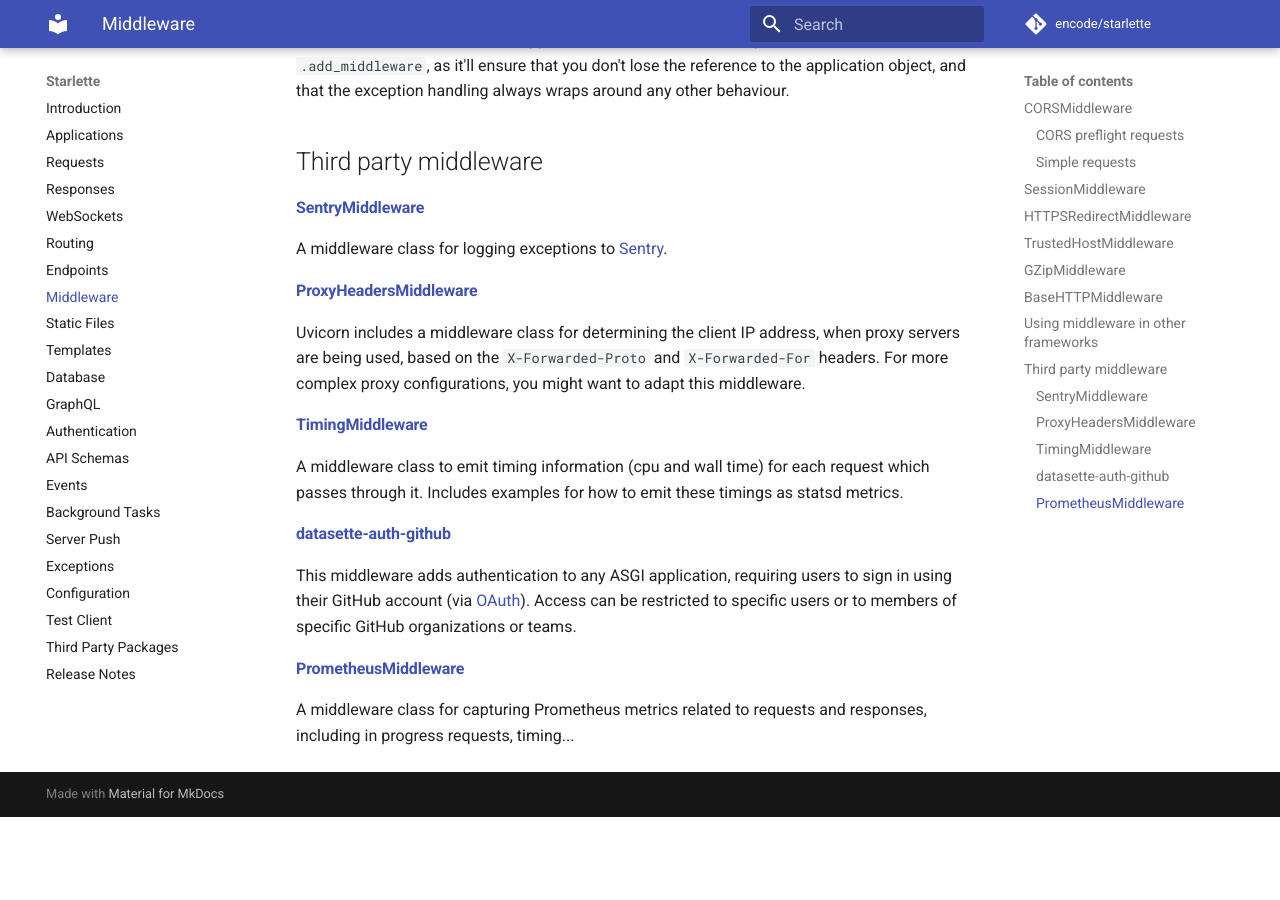
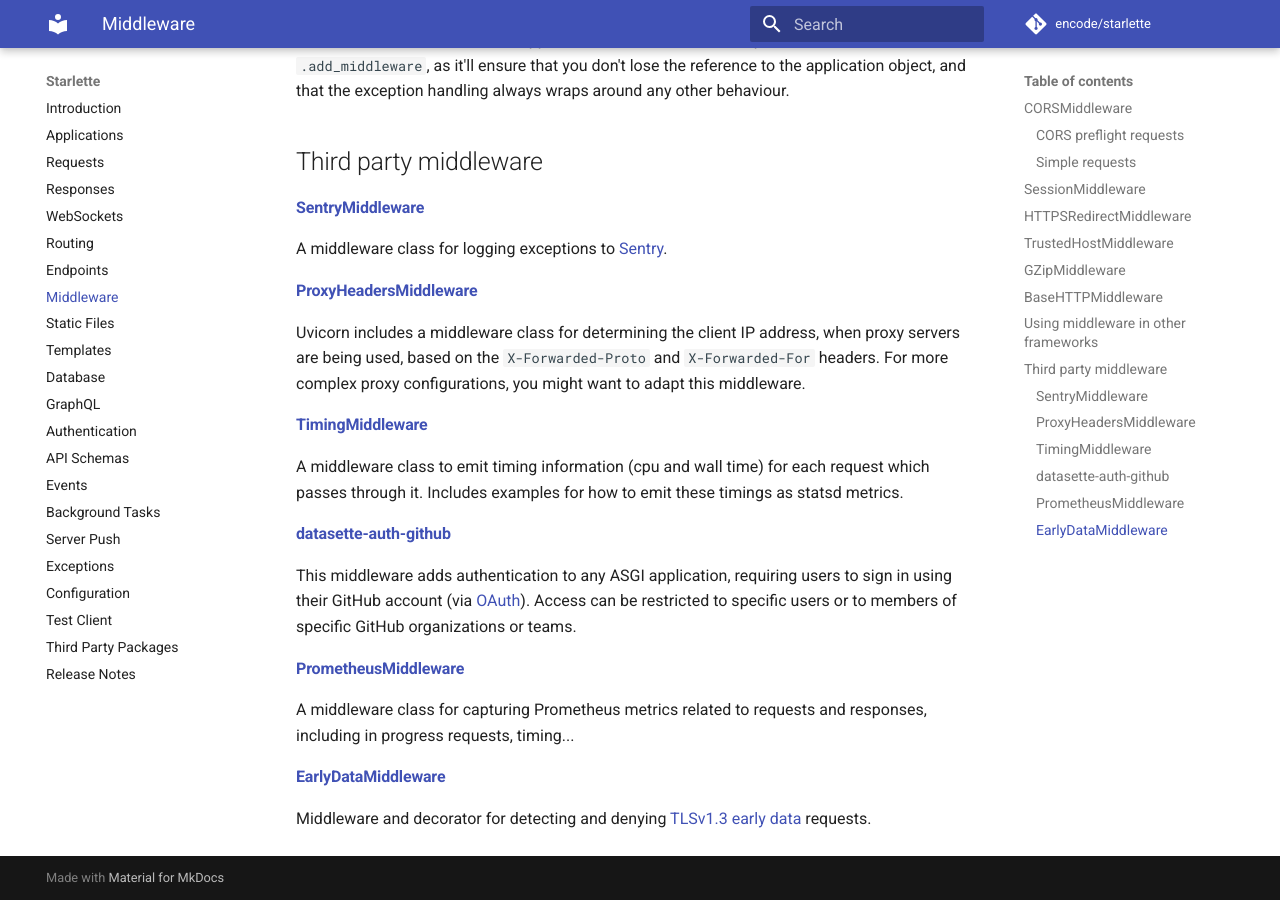
Before and after one commit to hidraco/starlette, an MkDocs documentation site: the page built from docs/middleware.md, in a window 1280 px wide and 900 px high, scrolled down 4721 px. Built offline with MkDocs 1.6.1 and Material for MkDocs 9.7.7, drawn with Linux system fonts in a browser that asks for light colours; comment, search, counter and statistics services are not loaded; before the commit the page ends 5538 px from its top, so only the background shows below that.

Commit message:
Add link to EarlyDataMiddleware (#666)

```diff
--- a/docs/middleware.md
+++ b/docs/middleware.md
@@ -226,3 +226,7 @@ Access can be restricted to specific users or to members of specific GitHub orga
 #### [PrometheusMiddleware](https://github.com/perdy/starlette-prometheus)
 
 A middleware class for capturing Prometheus metrics related to requests and responses, including in progress requests, timing...
+
+#### [EarlyDataMiddleware](https://github.com/HarrySky/starlette-early-data)
+
+Middleware and decorator for detecting and denying [TLSv1.3 early data](https://tools.ietf.org/html/rfc8470) requests.
```
